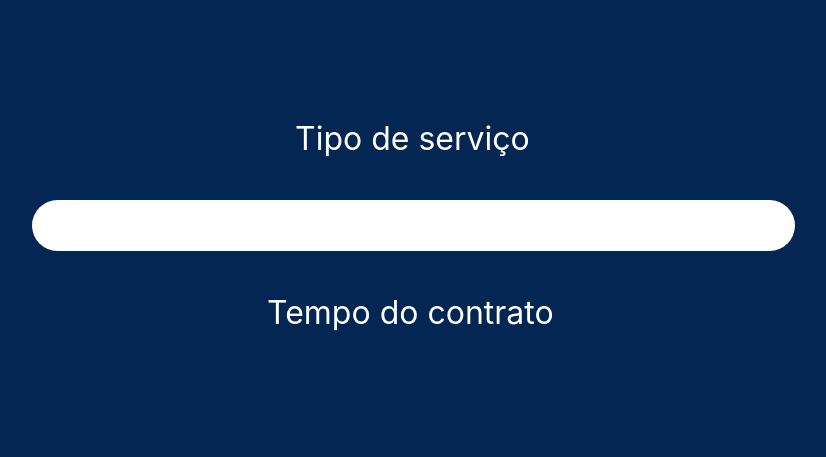
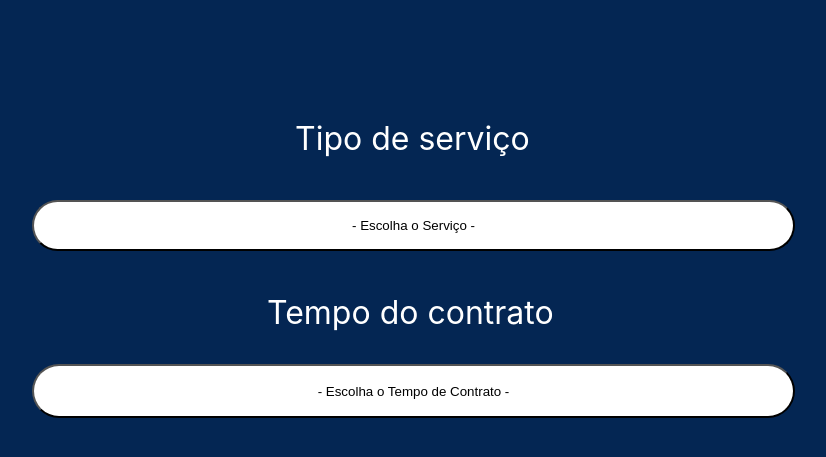
Before and after one commit to wandjr/VanoTech, a PHP site: page /contratar_servico.php in a window 1280 px wide. Shown: the part 223-680 px from the top of the page, without its empty margins (404-1230 px from the left). Run offline with PHP 8.4, Linux system fonts and the light colour scheme; some web fonts are replaced.

Commit message:
Update contratar_servico.php

```diff
--- a/contratar_servico.php
+++ b/contratar_servico.php
@@ -81,9 +81,12 @@ border-radius: 90px;
 
     <div class="Tipo">Tipo de serviço</div>
 
-    <div class="Escolha"></div>
+    <button class="Escolha">- Escolha o Serviço -</button>
 
     <div class="tempo">Tempo do contrato</div>
+
+    <button class="Escolhatempo">- Escolha o Tempo de Contrato -</button>
+
 
 
 
```
